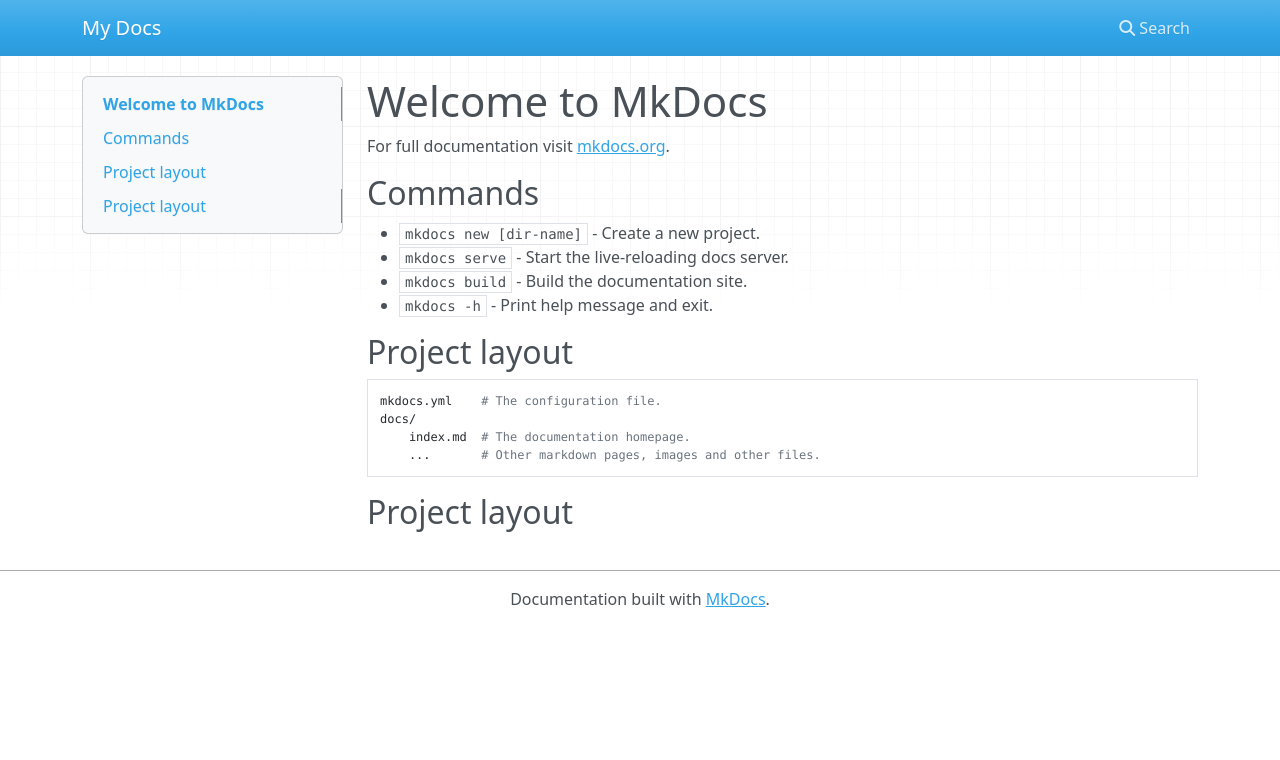
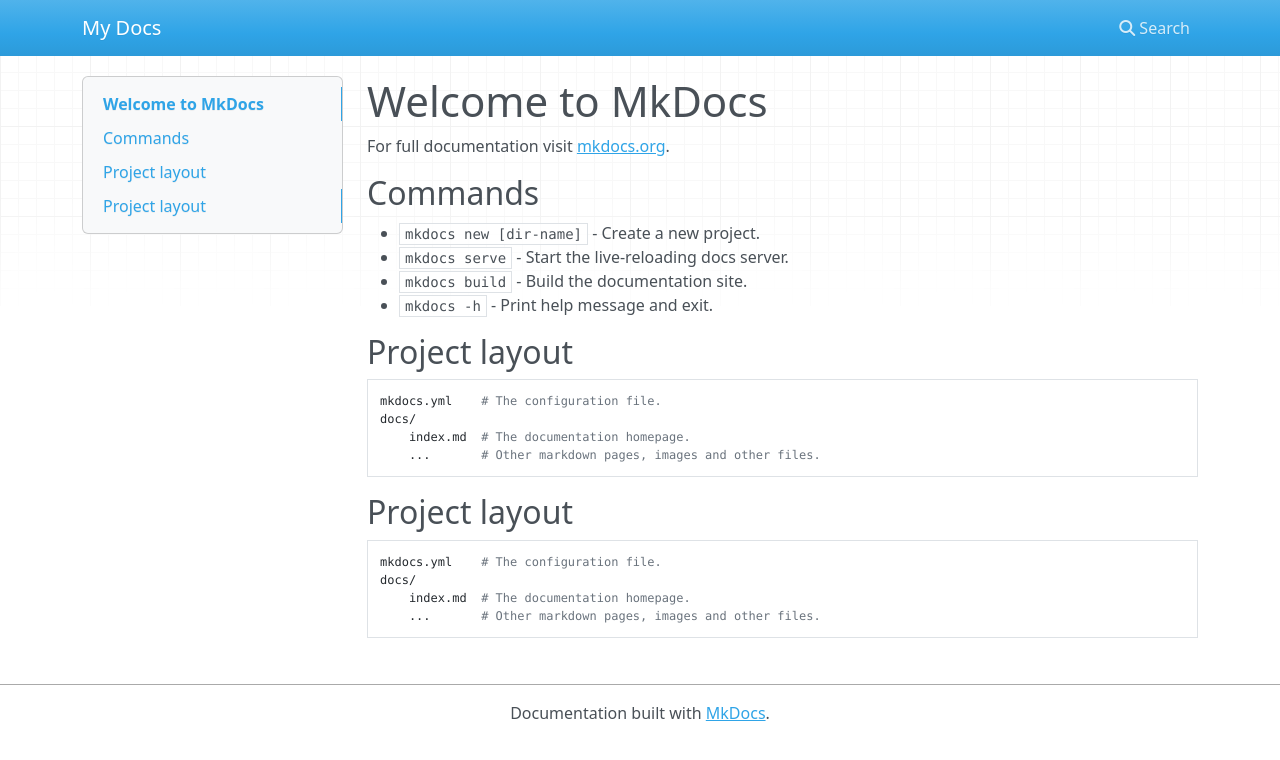
Before and after one commit to antbaga/BagaIvy_Documentation, an MkDocs documentation site: the page built from docs/index.md, in a window 1280 px wide. Shown: the top 760 px of the page. Built offline with MkDocs 1.6.1, drawn with Linux system fonts in a browser that asks for light colours; nearby versions of some CDN libraries.

Commit message:
Update index.md

```diff
--- a/docs/index.md
+++ b/docs/index.md
@@ -17,3 +17,8 @@ For full documentation visit [mkdocs.org](https://www.mkdocs.org).
         ...       # Other markdown pages, images and other files.
 
 ## Project layout
+
+    mkdocs.yml    # The configuration file.
+    docs/
+        index.md  # The documentation homepage.
+        ...       # Other markdown pages, images and other files.
```
